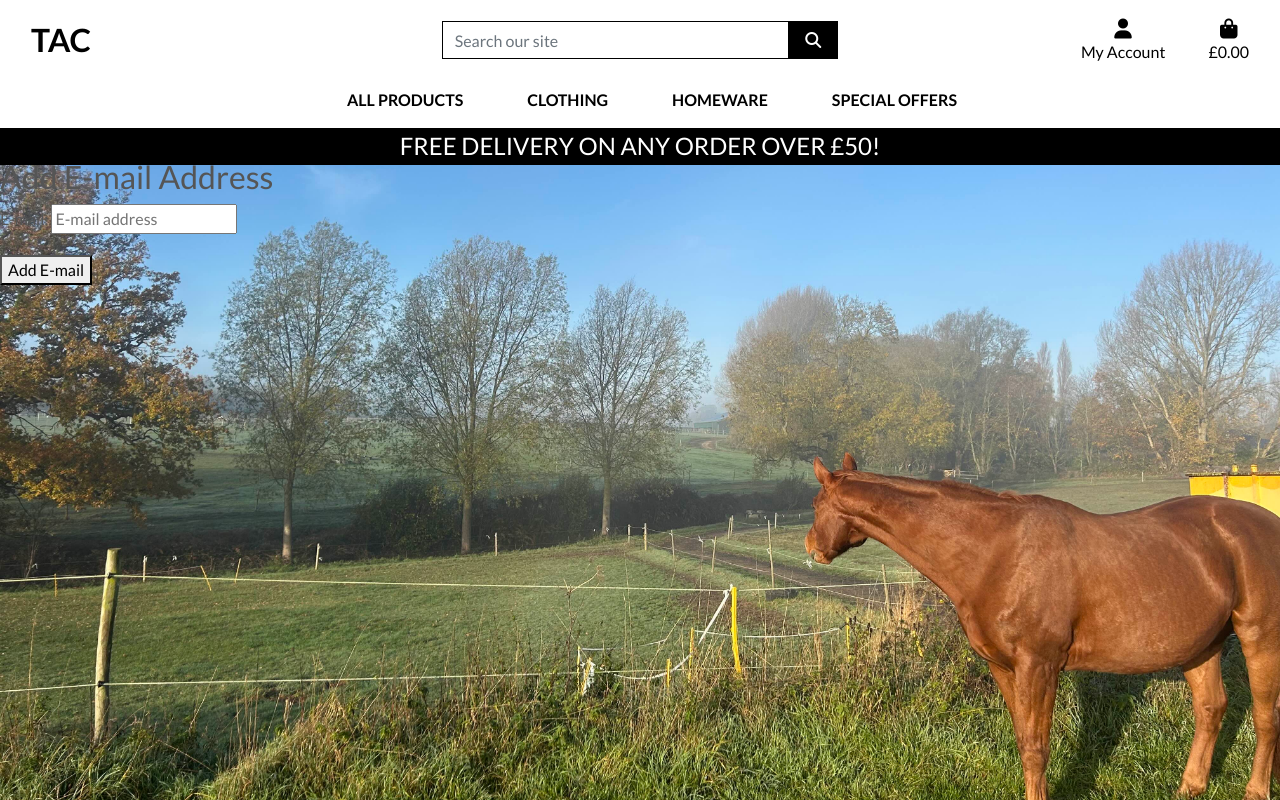
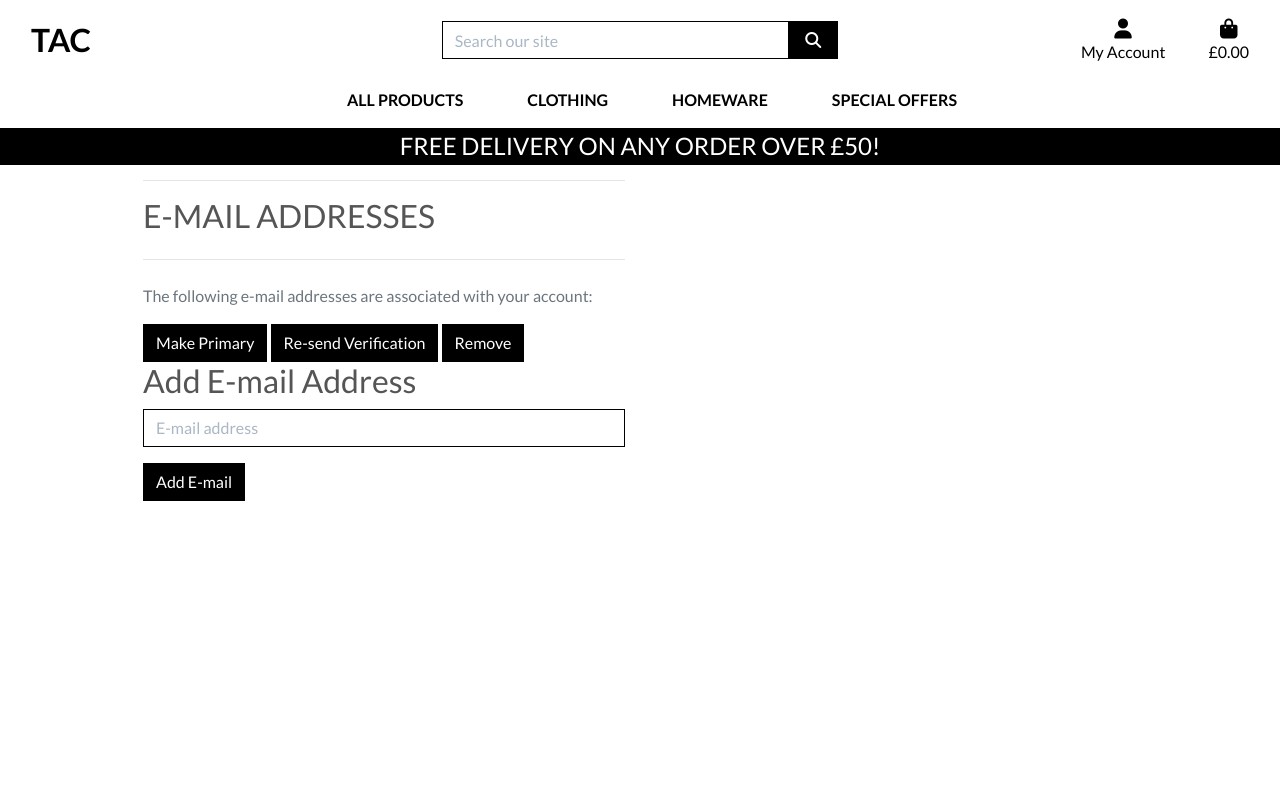
Before and after one commit to Howlerloud/Tac, a Django app: page /accounts/email/ in a window 1280 px wide. Run offline with Django 3.2, Linux system fonts and the light colour scheme; a user stored in the database is signed in; data comes from the database, SQL or seed files in the repository; both versions use the stored data as it was after the commit; some libraries are stand-ins or nearby versions.

Commit message:
Tested profiles using email authentication (locally) Updated allauth templates

```diff
--- a/static/css/base.css
+++ b/static/css/base.css
@@ -91,6 +91,10 @@
     cursor: pointer;
 }
 
+input[name='q']::placeholder {
+    color: #aab7c4;
+}
+
 .message-container {
     position: fixed;
     top: 72px;
@@ -165,6 +169,60 @@
   }
 }
 
+/* Allauth form formatting */
+
+.allauth-form-inner-content p {
+    margin-top: 1.5rem; /* mt-4 */
+    color: #6c757d; /* text-secondary */
+}
+
+.allauth-form-inner-content input {
+    border-color: #000;
+    border-radius: 0;
+}
+
+.allauth-form-inner-content label:not([for='id_remember']) {
+    display: none;
+}
+
+.allauth-form-inner-content input::placeholder {
+    color: #aab7c4;
+}
+
+.allauth-form-inner-content button,
+.allauth-form-inner-content input[type='submit'] {
+	/* btn */
+	display: inline-block;
+    font-weight: 400;
+    color: #fff;
+    text-align: center;
+    vertical-align: middle;
+    -webkit-user-select: none;
+    -moz-user-select: none;
+    -ms-user-select: none;
+    user-select: none;
+    background-color: #000;
+    border: 1px solid #000;
+    padding: .375rem .75rem;
+    font-size: 1rem;
+    line-height: 1.5;
+    border-radius: 0;
+
+    /* standard bootstrap btn transitions */
+    transition: color .15s ease-in-out,background-color .15s ease-in-out,border-color .15s ease-in-out,box-shadow .15s ease-in-out;
+}
+
+.allauth-form-inner-content button:hover,
+.allauth-form-inner-content input[type='submit']:hover {
+	color: #fff;
+    background-color: #222;
+    border-color: #222;
+}
+
+.allauth-form-inner-content a {
+	color: #17a2b8; /* text-info */
+}
+
 /* fixed top navbar only on medium and up */
 @media (min-width: 992px) {
     .fixed-top-desktop-only {
--- a/templates/allauth/account/account_inactive.html
+++ b/templates/allauth/account/account_inactive.html
@@ -4,8 +4,10 @@
 
 {% block head_title %}{% trans "Account Inactive" %}{% endblock %}
 
-{% block content %}
-<h1>{% trans "Account Inactive" %}</h1>
+{% block inner_content %}
+<hr>
+<h2 class="logo-font mb-4">{% trans "Account Inactive" %}</h2>
+<hr>
 
 <p>{% trans "This account is inactive." %}</p>
 {% endblock %}
--- a/templates/allauth/account/base.html
+++ b/templates/allauth/account/base.html
@@ -1 +1,15 @@
 {% extends "base.html" %}
+
+{% block content %}
+    <div class="container header-container">
+        <div class="overlay"></div>
+        <div class="row">
+            <div class="col-12 col-md-6">
+                <div class="allauth-form-inner-content">
+                    {% block inner_content %}
+                    {% endblock %}
+                </div>
+            </div>
+        </div>
+    </div>
+{% endblock %}
--- a/templates/allauth/account/email.html
+++ b/templates/allauth/account/email.html
@@ -2,10 +2,12 @@
 
 {% load i18n %}
 
-{% block head_title %}{% trans "E-mail Addresses" %}{% endblock %}
+{% block head_title %}{% trans "Account" %}{% endblock %}
 
-{% block content %}
-    <h1>{% trans "E-mail Addresses" %}</h1>
+{% block inner_content %}
+    <hr>
+    <h2 class="logo-font mb-4">{% trans "E-mail Addresses" %}</h2>
+    <hr>
 {% if user.emailaddress_set.all %}
 <p>{% trans 'The following e-mail addresses are associated with your account:' %}</p>
 
@@ -44,15 +46,14 @@
 
 {% endif %}
 
-  {% if can_add_email %}
+
     <h2>{% trans "Add E-mail Address" %}</h2>
 
     <form method="post" action="{% url 'account_email' %}" class="add_email">
         {% csrf_token %}
-        {{ form.as_p }}
+        {{ form|crispy }}
         <button name="action_add" type="submit">{% trans "Add E-mail" %}</button>
     </form>
-  {% endif %}
 
 {% endblock %}
 
--- a/templates/allauth/account/email_confirm.html
+++ b/templates/allauth/account/email_confirm.html
@@ -6,8 +6,10 @@
 {% block head_title %}{% trans "Confirm E-mail Address" %}{% endblock %}
 
 
-{% block content %}
-<h1>{% trans "Confirm E-mail Address" %}</h1>
+{% block inner_content %}
+<hr>
+<h2 class="logo-font mb-4">{% trans "Confirm E-mail Address" %}</h2>
+<hr>
 
 {% if confirmation %}
 
--- a/templates/allauth/account/password_reset_from_key_done.html
+++ b/templates/allauth/account/password_reset_from_key_done.html
@@ -3,7 +3,9 @@
 {% load i18n %}
 {% block head_title %}{% trans "Change Password" %}{% endblock %}
 
-{% block content %}
-    <h1>{% trans "Change Password" %}</h1>
+{% block inner_content %}
+    <hr>
+    <h2 class="logo-font mb-4">{% trans "Change Password" %}</h2>
+    <hr>
     <p>{% trans 'Your password is now changed.' %}</p>
 {% endblock %}
--- a/templates/allauth/account/signup_closed.html
+++ b/templates/allauth/account/signup_closed.html
@@ -4,8 +4,10 @@
 
 {% block head_title %}{% trans "Sign Up Closed" %}{% endblock %}
 
-{% block content %}
-<h1>{% trans "Sign Up Closed" %}</h1>
+{% block inner_content %}
+<hr>
+<h2 class="logo-font mb-4">{% trans "Sign Up Closed" %}</h2>
+<hr>
 
 <p>{% trans "We are sorry, but the sign up is currently closed." %}</p>
 {% endblock %}
--- a/templates/base.html
+++ b/templates/base.html
@@ -80,7 +80,7 @@
                 {% if request.user.is_superuser %}
                 <a href="" class="dropdown-item">Product Management</a>
                 {% endif %}
-                <a href="" class="dropdown-item">My Profile</a>
+                <a href="{% url 'profile' %}" class="dropdown-item">My Profile</a>
                 <a href="{% url 'account_logout' %}" class="dropdown-item">Logout</a>
                 {% else %}
                 <a href="{% url 'account_signup' %}" class="dropdown-item">Register</a>
```
Also changed, not shown: templates/allauth/account/login.html (+9 -4 lines), templates/allauth/account/logout.html (+5 -3 lines), templates/allauth/account/password_change.html (+6 -4 lines), templates/allauth/account/password_reset.html (+6 -3 lines), templates/allauth/account/password_reset_done.html (+5 -3 lines), templates/allauth/account/password_reset_from_key.html (+14 -7 lines), templates/allauth/account/password_set.html (+5 -3 lines), templates/allauth/account/signup.html (+7 -4 lines), templates/allauth/account/verification_sent.html (+5 -3 lines), templates/allauth/account/verified_email_required.html (+5 -3 lines), db.sqlite3.
